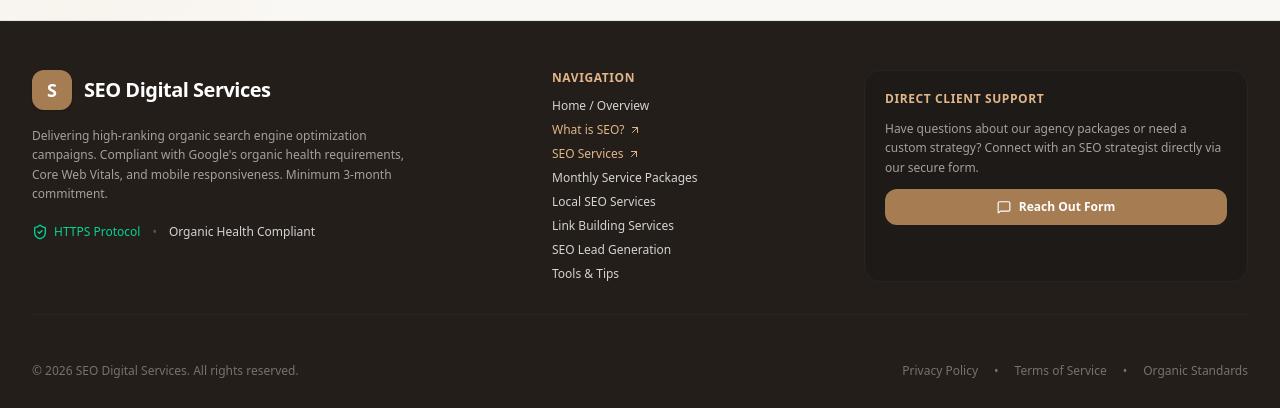
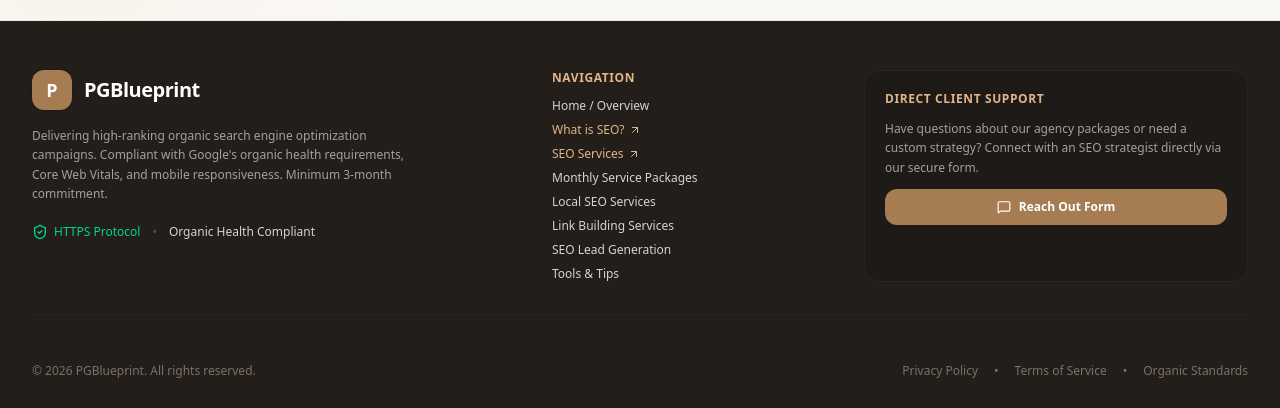
Before and after one commit to dara397/SEO-CRM, a React (Vite) app in the folder seo-digital-services 4/: page / in a window 1280 px wide. Shown: the part 659-1067 px from the top of the page. Built offline with nearby package versions, Linux system fonts and the light colour scheme; no server answers.

Commit message:
Update footer branding to PGBlueprint

```diff
--- a/seo-digital-services 4/src/components/Footer.tsx
+++ b/seo-digital-services 4/src/components/Footer.tsx
@@ -18,10 +18,10 @@ export const Footer: React.FC<FooterProps> = ({ setActiveTab, onOpenReachOut })
           <div className="md:col-span-5 space-y-4">
             <div className="flex items-center gap-3">
               <div className="w-10 h-10 rounded-xl bg-[#a67c52] text-white flex items-center justify-center font-extrabold text-lg shadow-sm">
-                S
+                P
               </div>
               <span className="text-xl font-black text-white tracking-tight">
-                SEO Digital Services
+                PGBlueprint
               </span>
             </div>
 
@@ -134,7 +134,7 @@ export const Footer: React.FC<FooterProps> = ({ setActiveTab, onOpenReachOut })
         {/* Copyright */}
         <div className="flex flex-col sm:flex-row justify-between items-center gap-4 text-xs text-stone-500">
           <div>
-            © {new Date().getFullYear()} SEO Digital Services. All rights reserved.
+            © {new Date().getFullYear()} PGBlueprint. All rights reserved.
           </div>
           <div className="flex items-center gap-4">
             <span className="hover:text-stone-400 cursor-pointer">Privacy Policy</span>
```
